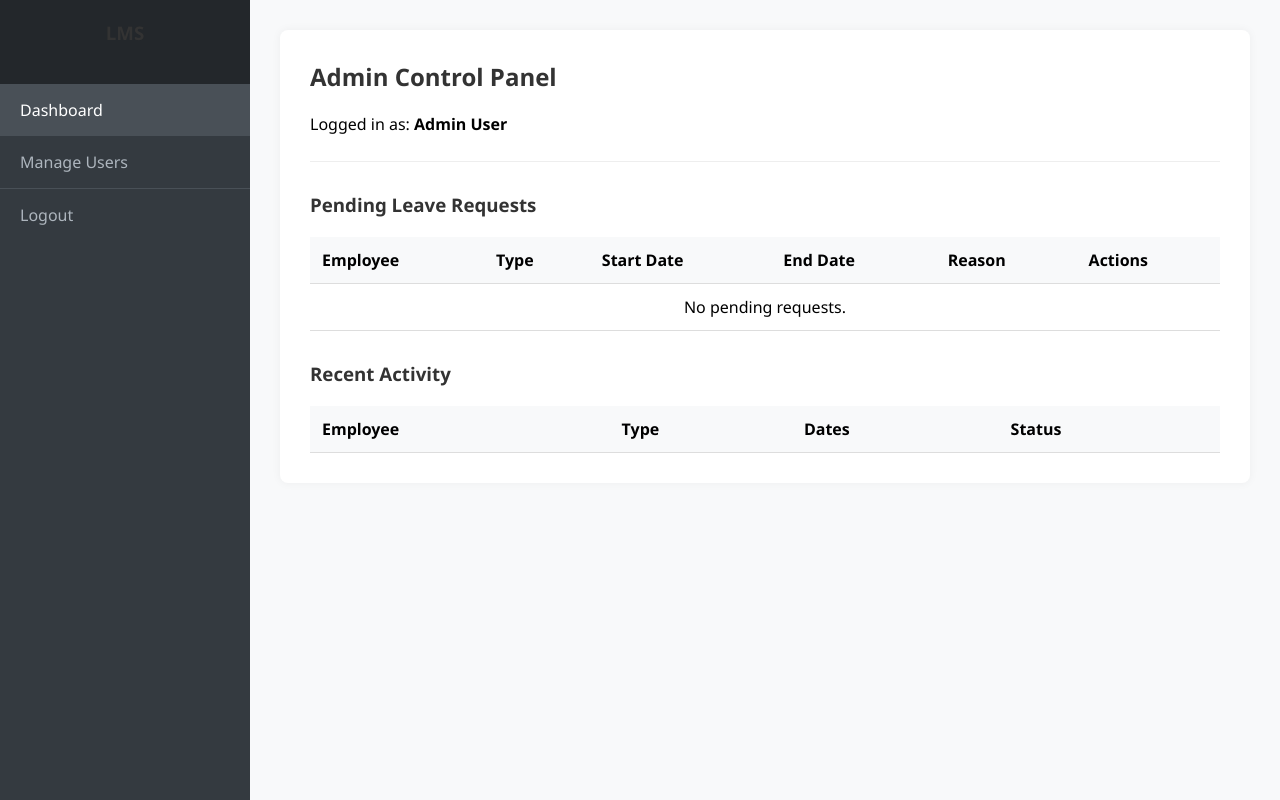
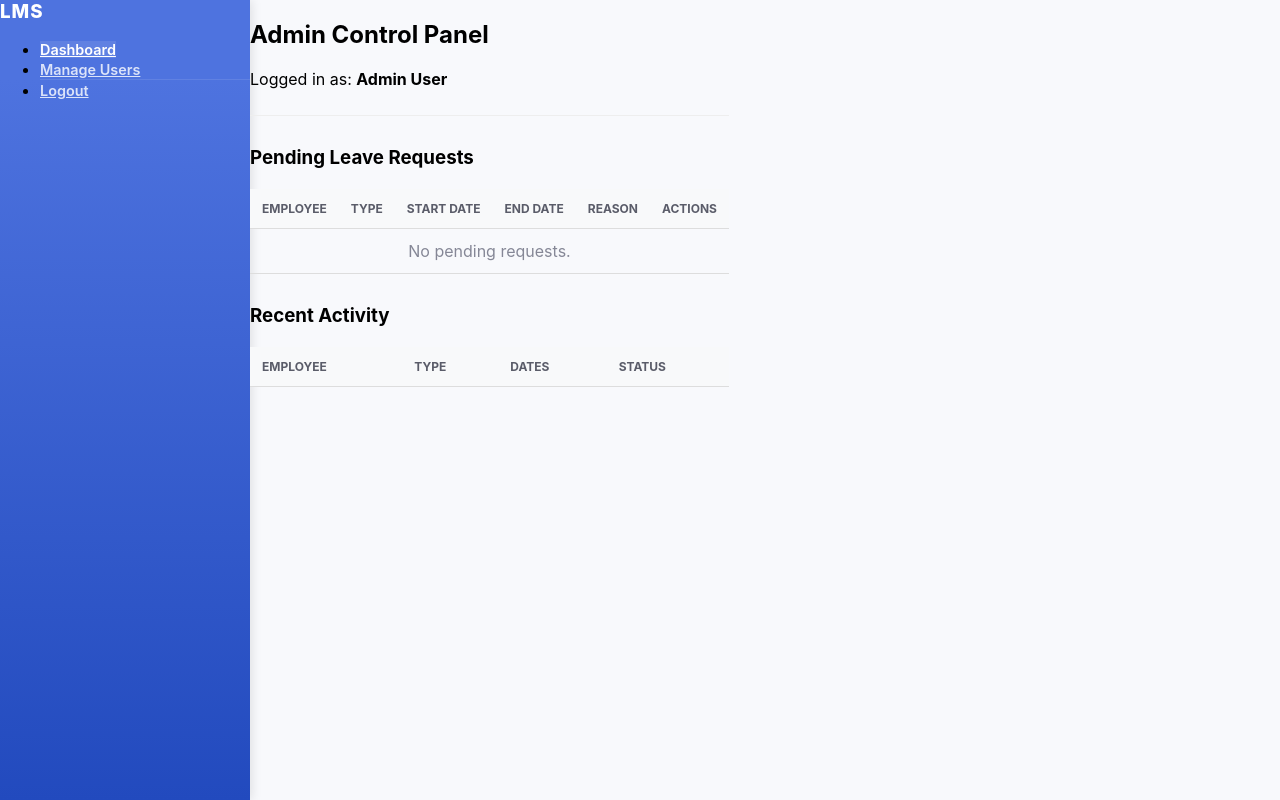
Before and after one commit to haaalery/leave-management-system, a PHP site: page /admin_dashboard.php in a window 1280 px wide. Run offline with PHP 8.4, Linux system fonts and the light colour scheme; a user stored in the database is signed in; data comes from the database, SQL or seed files in the repository; data that the repository does not hold is empty.

Commit message:
UI: Overhaul dashboard and login aesthetics with modern cards, icons, and sidebar gradients

```diff
--- a/assets/style.css
+++ b/assets/style.css
@@ -7,65 +7,73 @@ body {
     min-height: 100vh;
 }
 
-/* Sidebar Styling */
+/* Global Enhancements */
+:root {
+    --primary: #4e73df;
+    --success: #1cc88a;
+    --info: #36b9cc;
+    --warning: #f6c23e;
+    --danger: #e74a3b;
+    --dark: #5a5c69;
+    --gray-100: #f8f9fc;
+    --gray-800: #5a5c69;
+}
+
+body {
+    font-family: 'Nunito', -apple-system, BlinkMacSystemFont, 'Segoe UI', Roboto, 'Helvetica Neue', Arial, sans-serif;
+    background-color: #f8f9fc;
+}
+
+/* Sidebar Refinement */
 .sidebar {
     width: 250px;
-    background-color: #343a40;
-    color: white;
-    display: flex;
-    flex-direction: column;
+    background: linear-gradient(180deg, #4e73df 10%, #224abe 100%);
+    box-shadow: 2px 0 10px rgba(0,0,0,0.1);
 }
 
-.sidebar-header {
-    padding: 20px;
-    text-align: center;
-    background-color: #23272b;
-}
-
-.sidebar-menu {
-    list-style: none;
-    padding: 0;
+.sidebar-header h3 {
+    color: white;
+    font-weight: 800;
+    letter-spacing: 1px;
     margin: 0;
-    flex-grow: 1;
 }
 
 .sidebar-menu li a {
-    display: block;
-    padding: 15px 20px;
-    color: #adb5bd;
-    text-decoration: none;
-    transition: 0.3s;
+    color: rgba(255,255,255,0.8);
+    font-size: 0.9rem;
+    font-weight: 600;
 }
 
 .sidebar-menu li a:hover, .sidebar-menu li.active a {
-    background-color: #495057;
+    background-color: rgba(255,255,255,0.1);
     color: white;
 }
 
 .logout-link {
-    margin-top: auto;
-    border-top: 1px solid #495057;
+    border-top: 1px solid rgba(255,255,255,0.1);
 }
 
-/* Main Content Area */
+/* Main Content Layout */
 .main-content {
-    flex-grow: 1;
-    padding: 30px;
-    overflow-y: auto;
+    padding: 0; /* Remove padding here, add to containers */
 }
 
-.dashboard-container {
+.top-nav {
     background: white;
-    padding: 30px;
-    border-radius: 8px;
-    box-shadow: 0 0 10px rgba(0,0,0,0.05);
-    max-width: 1000px;
-    margin: 0 auto;
+    height: 70px;
+    display: flex;
+    align-items: center;
+    justify-content: flex-end;
+    padding: 0 30px;
+    box-shadow: 0 0.15rem 1.75rem 0 rgba(58, 59, 69, 0.15);
+    margin-bottom: 30px;
 }
 
-/* Rest of the styles... */
-h2, h3 { color: #333; margin-top: 0; }
+.content-wrapper {
+    padding: 0 30px 30px;
+}
 
+/* Stat Cards */
 .stats-container {
     display: flex;
     gap: 20px;
@@ -75,15 +83,98 @@ h2, h3 { color: #333; margin-top: 0; }
 .stat-card {
     background: white;
     padding: 20px;
-    border-radius: 8px;
+    border-radius: 10px;
     flex: 1;
-    text-align: center;
-    box-shadow: 0 2px 4px rgba(0,0,0,0.05);
-    border: 1px solid #eee;
+    display: flex;
+    justify-content: space-between;
+    align-items: center;
+    border-left: 4px solid var(--primary);
+    box-shadow: 0 0.15rem 1.75rem 0 rgba(58, 59, 69, 0.1);
 }
 
-.stat-card strong { display: block; margin-bottom: 5px; color: #666; }
-.stat-card .value { font-size: 28px; font-weight: bold; color: #007bff; }
+.stat-card.vacation { border-left-color: var(--primary); }
+.stat-card.sick { border-left-color: var(--success); }
+.stat-card.unpaid { border-left-color: var(--warning); }
+
+.stat-info strong {
+    text-transform: uppercase;
+    font-size: 0.7rem;
+    color: var(--primary);
+    display: block;
+    margin-bottom: 5px;
+}
+
+.stat-info .value {
+    font-size: 1.5rem;
+    font-weight: 700;
+    color: #5a5c69;
+}
+
+.stat-icon {
+    font-size: 2rem;
+    color: #dddfeb;
+}
+
+/* Table Card */
+.card {
+    background: white;
+    border-radius: 10px;
+    box-shadow: 0 0.15rem 1.75rem 0 rgba(58, 59, 69, 0.1);
+    margin-bottom: 30px;
+    overflow: hidden;
+}
+
+.card-header {
+    background-color: #f8f9fc;
+    border-bottom: 1px solid #e3e6f0;
+    padding: 15px 20px;
+    display: flex;
+    justify-content: space-between;
+    align-items: center;
+}
+
+.card-header h3 {
+    margin: 0;
+    font-size: 1rem;
+    font-weight: 700;
+    color: var(--primary);
+}
+
+.card-body {
+    padding: 20px;
+}
+
+table {
+    border-collapse: separate;
+    border-spacing: 0;
+}
+
+th {
+    background-color: #f8f9fc;
+    color: #5a5c69;
+    font-weight: 700;
+    text-transform: uppercase;
+    font-size: 0.75rem;
+    border-bottom: 2px solid #e3e6f0;
+}
+
+td {
+    padding: 15px;
+    color: #858796;
+    border-bottom: 1px solid #e3e6f0;
+}
+
+tr:hover td {
+    background-color: #f8f9fc;
+}
+
+/* Badges */
+.badge {
+    padding: 4px 8px;
+    border-radius: 5px;
+    font-size: 0.7rem;
+    text-transform: uppercase;
+}
 
 .form-group {
     margin-bottom: 15px;
```
